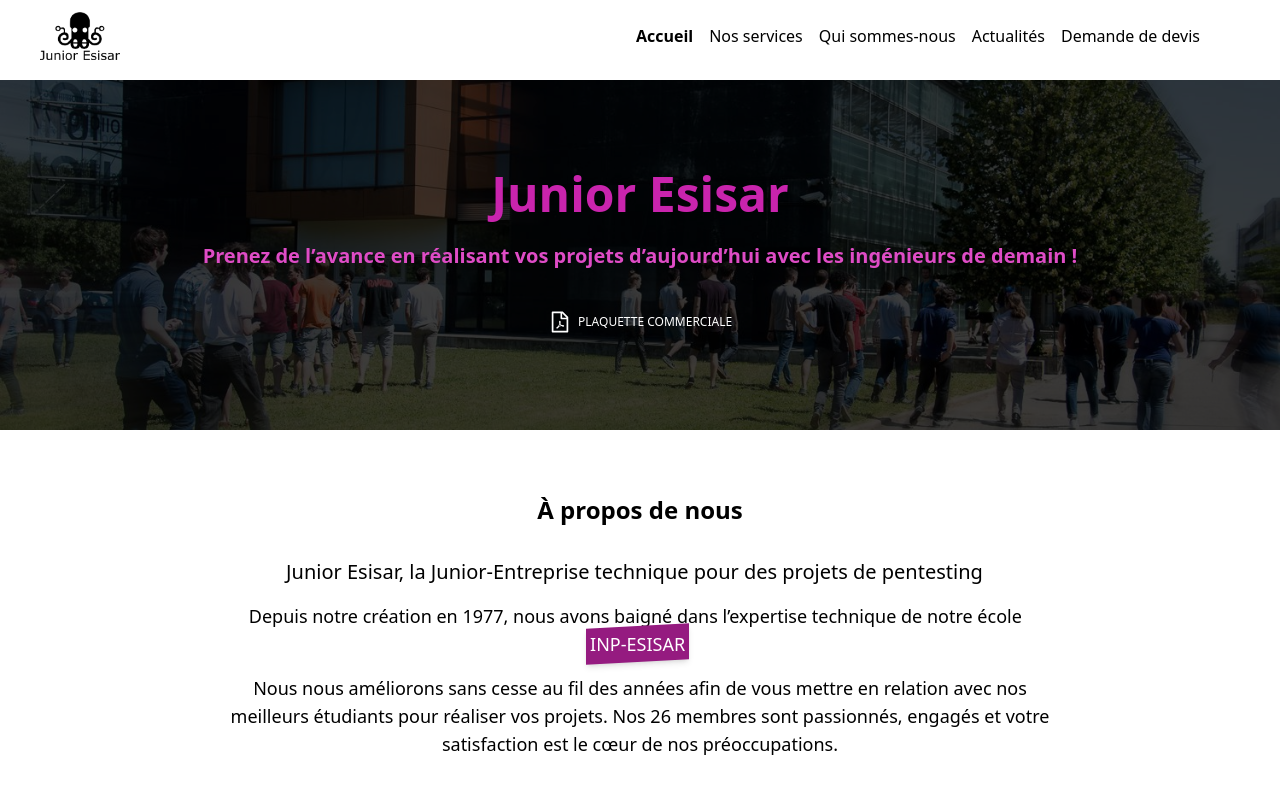
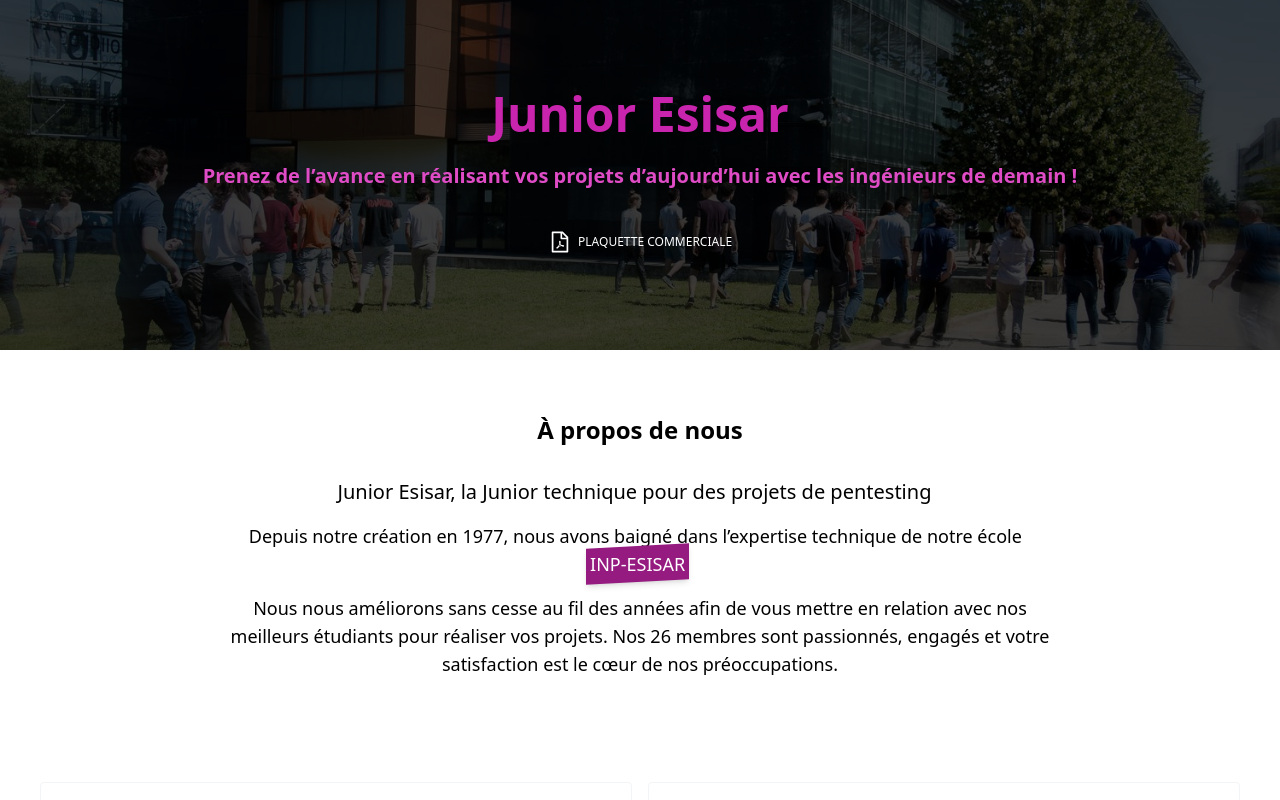
Before and after one commit to BlackDeeer/junior-esisar.fr, a React (Create React App) app: page / in a window 1280 px wide. Shown: the top 800 px of the page. Built offline with nearby package versions, Linux system fonts and the light colour scheme.

Commit message:
Animation entre les pages

```diff
--- a/package.json
+++ b/package.json
@@ -11,7 +11,7 @@
     "@types/node": "^16.7.13",
     "@types/react": "^18.2.21",
     "@types/react-dom": "^18.0.0",
-    "framer-motion": "^10.16.1",
+    "@types/react-transition-group": "^4.4.6",
     "react": "^18.2.0",
     "react-awesome-reveal": "^4.2.5",
     "react-dom": "^18.2.0",
@@ -21,6 +21,7 @@
     "react-router-dom": "^6.14.2",
     "react-scripts": "^5.0.1",
     "react-terminal": "^1.3.1",
+    "react-transition-group": "^4.4.5",
     "react-type-animation": "^3.1.0",
     "typescript": "^4.4.2",
     "web-vitals": "^2.1.0"
--- a/src/App.css
+++ b/src/App.css
@@ -1,24 +1,17 @@
-.rideau-enter {
-    transform: translateY(-100%);
-    position: absolute;
-    top: 0;
-    left: 0;
-    right: 0;
-    height: 100vh;
-    background-color: violet;  /* changement pour la couleur violette */
-    z-index: 9999;
-}
+.fade-enter {
+    opacity: 0.01;
+  }
 
-.rideau-enter-active {
-    transform: translateY(100%);
-    transition: transform 3s;
-}
+  .fade-enter-active {
+    opacity: 1;
+    transition: opacity 700ms ease-in;
+  }
 
-.rideau-exit {
-    transform: translateY(0);
-}
+  .fade-exit {
+    opacity: 1;
+  }
 
-.rideau-exit-active {
-    transform: translateY(100%);
-    transition: transform 3s;
-}
+  .fade-exit-active {
+    opacity: 0.01;
+    transition: opacity 700ms ease-in;
+  }
--- a/src/App.tsx
+++ b/src/App.tsx
@@ -1,55 +1,15 @@
 import './App.css';
+
 import { Home } from './screens/Home';
 import { RequestQuote } from './screens/RequestQuote'
 import { Blog } from './screens/Blog';
 import { PageError } from './screens/404';
 import { Team } from './screens/Team';
 import { ServicesPage } from './screens/Services';
-import { motion } from 'framer-motion';
-import { useLocation } from 'react-router-dom';
+import { Footer } from './components/Footer';
 
-import { Routes, Route, NavLink } from 'react-router-dom';
-import { Footer } from './components/Footer';
-import { AnimatePresence } from 'framer-motion';
-
-const purpleBox = {
-  initial: {
-    height: "100vh",
-    bottom: 0,
-  },
-  animate: {
-    height: 0,
-    transition: {
-      duration: 2 // secondes
-    }
-  },
-  exit: {
-    height: "100vh",
-    transition: {
-      duration: 2 // secondes
-    }
-  }
-};
-
-
-
-type PageTransitionProps = {
-  children: React.ReactNode;
-};
-
-function PageTransition({ children }: PageTransitionProps) {
-  return (
-    <motion.div
-      className="absolute inset-0 z-50 w-full h-full bg-purple-500"
-      initial="initial"
-      animate="animate"
-      exit="initial"
-      variants={purpleBox}
-    >
-      {children}
-    </motion.div>
-  );
-}
+import { Routes, Route, NavLink, useLocation } from 'react-router-dom';
+import { CSSTransition, TransitionGroup } from 'react-transition-group';
 
 
 
@@ -58,7 +18,6 @@
   const location = useLocation();
 
   return (
-    <PageTransition>
       <div className='flex flex-col min-h-screen relative'>
         <header className='flex justify-between items-center pt-3 pb-3 pl-10 mr-0 px-0 fixed top-0 w-full bg-white z-40'>
           <NavLink to='/'>
@@ -73,25 +32,26 @@
           </nav>
         </header>
 
-        <AnimatePresence initial={ false } mode='wait'>
-          <motion.div key={location.pathname} className='flex-1 pt-20 z-10' initial="initial" animate="animate" exit="initial">
+        <TransitionGroup>
+          <CSSTransition key={location.key} classNames="fade flex-1 pt-20 z-10" timeout={300}>
             <Routes location={location}>
-              <Route path='/' element={ <Home/> }/>
-              <Route path='/prestations' element={ <ServicesPage/> }/>
-              <Route path='/equipe' element={ <Team/> }/>
-              <Route path='/blog' element={ <Blog/> }/>
-              <Route path='/devis' element={ <RequestQuote/> }/>
-              <Route path="/*" element={ <PageError/> }/>
+              <Route path='/' element={<Home />} />
+              <Route path='/prestations' element={<ServicesPage />} />
+              <Route path='/equipe' element={<Team />} />
+              <Route path='/blog' element={<Blog />} />
+              <Route path='/devis' element={<RequestQuote />} />
+              <Route path="/*" element={<PageError />} />
             </Routes>
-          </motion.div>
-        </AnimatePresence>
+          </CSSTransition>
+        </TransitionGroup>
+
+
 
         <footer className='flex-shrink-0 z-40'>
           <Footer/>
         </footer>
 
       </div>
-    </PageTransition>
   );
 }
 
--- a/src/components/About.tsx
+++ b/src/components/About.tsx
@@ -8,13 +8,15 @@
             <TypeAnimation
                 sequence={[
                     // Same substring at the start will only be typed once, initially
-                    'Junior Esisar, la Junior-Entreprise technique pour des projets de développement web',
+                    'Junior Esisar, la Junior technique pour des projets de développement web',
                     1000,
-                    "Junior Esisar, la Junior-Entreprise technique pour des projets d'administration système",
+                    "Junior Esisar, la Junior technique pour des projets d'administration système",
                     1000,
-                    "Junior Esisar, la Junior-Entreprise technique pour des projets de pentesting",
+                    "Junior Esisar, la Junior technique pour des projets de pentesting",
                     1000,
-                    "Junior Esisar, la Junior-Entreprise technique pour des projets de développement mobile",
+                    "Junior Esisar, la Junior technique pour des projets de développement mobile",
+                    1000,
+                    "Junior Esisar, la Junior technique pour des projets de développement de cartes électroniques",
                     1000,
                 ]}
                 speed={80}
--- a/src/components/ServicesPresentation.tsx
+++ b/src/components/ServicesPresentation.tsx
@@ -8,7 +8,7 @@
             {/* Prestation 1 */}
 
             <Fade direction="left" duration={800}>
-                <div className="p-5 w-full md:w-2/3">
+                <div className="p-5 w-full md:w-2/3 px-56">
                     <h2 className="text-xl font-semibold">Osez le digital !</h2>
                     <p>Dans un monde de plus en plus connecté, digitaliser son activité est devenu une priorité pour développer son entreprise. C’est dans ce contexte que N7 Consulting vous accompagne et vous conseille dans toutes vos démarches de transformation digitale grâce à l’expertise de pointe de ses intervenants en Sciences du Numérique.</p>
                 </div>
--- a/src/screens/Home.tsx
+++ b/src/screens/Home.tsx
@@ -7,6 +7,7 @@
 export const Home = () => {
     return(
         <main>
+
             <HeroSection />
             <AboutSection/>
             <ServiceOffer/>
```
Also changed, not shown: 2 other files (tests, documents, lock files or other folders).
